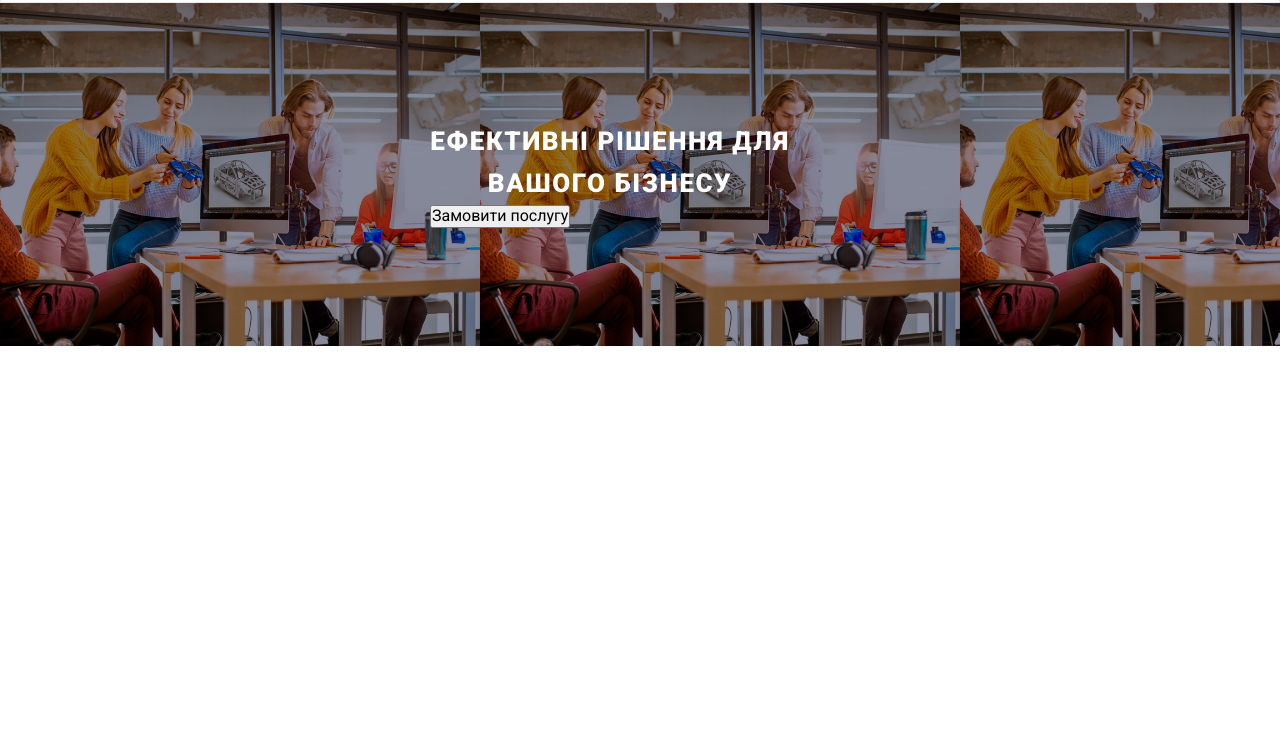
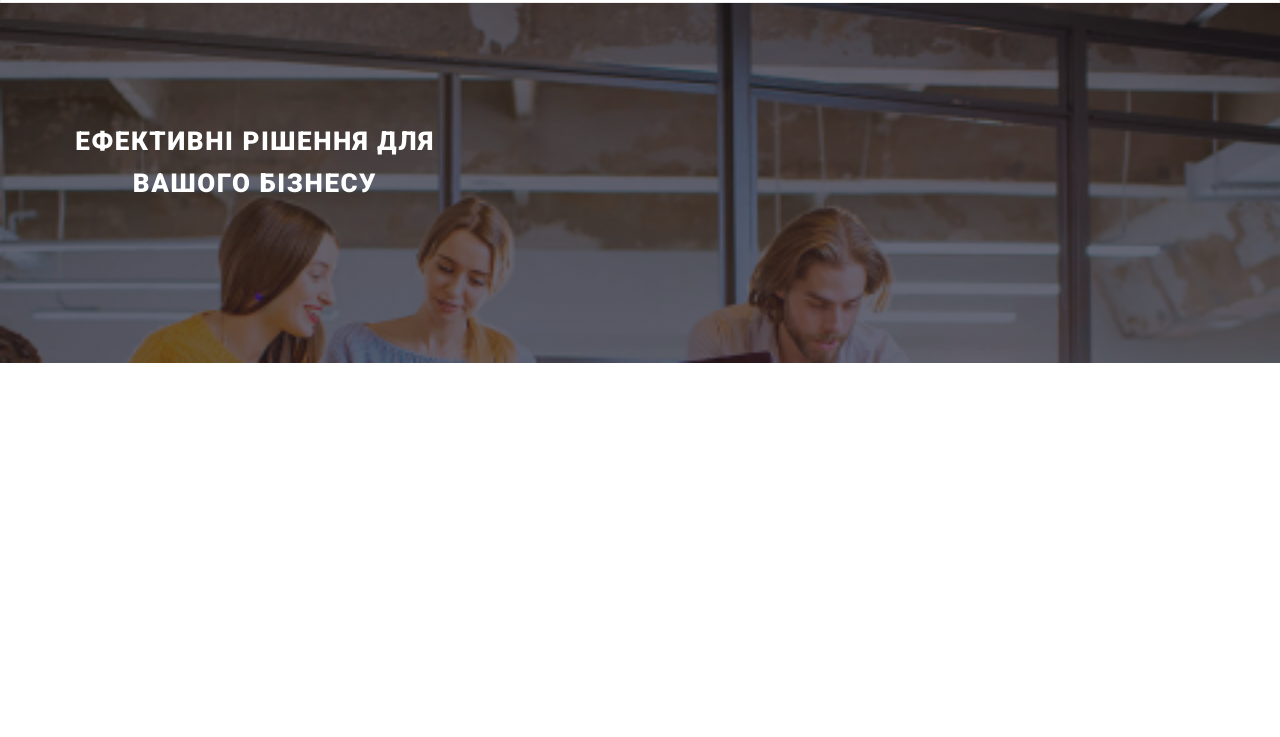
Before and after one commit to yuriiokhvatenko/webstudio-mobile-first, a plain HTML site: page index.html in a window 1280 px wide. Shown: the part 63-800 px from the top of the page. Drawn offline with nearby package versions, Linux system fonts and the light colour scheme.

Commit message:
fix hero

```diff
--- a/index.html
+++ b/index.html
@@ -37,12 +37,14 @@
       <div class="container"></div>
     </div>
 
+    <!-- Hero -->
     <section class="hero section">
       <div class="hero__container container">
         <h1 class="hero__tittle">Ефективні рішення для вашого бізнесу</h1>
-        <button type="button" class="hero__button button">Замовити послугу</button>
       </div>
     </section>
+
+
     <section class="features section">
       <div class="features__container container"></div>
     </section>
--- /dev/null
+++ b/sass/components/_button.scss
@@ -0,0 +1,6 @@
+.button {
+    width: 200px;
+    height: 50px;
+    background-color: $accentColor;
+    color: #fff;
+}
--- a/sass/generals/_container.scss
+++ b/sass/generals/_container.scss
@@ -1,6 +1,6 @@
 .container {
     font-family: "Roboto";
-    width: 450px;
+    min-width: 450px;
     margin: 0 auto;
     padding: 0 15px;
 }
--- a/sass/layouts/_hero.scss
+++ b/sass/layouts/_hero.scss
@@ -1,16 +1,25 @@
 .hero {
+    margin-left: auto;
+    margin-right: auto;
     padding: 118px 60px;
-    background-image: url(../img/hero/bg-sm.jpg);
+    background-image:linear-gradient(to right, rgba(47, 48, 58, 0.4), rgba(47, 48, 58, 0.4) ),  url(../img/hero/bg-sm.jpg);
+    background-size: cover;
+    background-repeat: no-repeat;
+    text-align: center;
+
+
+    &__container {
+        text-align: center;
+    }
+
 
     &__tittle {
+        margin-bottom: 40px;
         width: 360px;
-        text-align: center;
         @include fonts(900, 26px, 1.61, 0.06em);
         text-transform: uppercase;
         color: #fff;
+    }
 
-        //     text-transform: uppercase;
 
-        //     color: #FFFFFF;
-    }
 }
--- a/sass/main.scss
+++ b/sass/main.scss
@@ -10,6 +10,7 @@
 // Components
 
 @import './components/logo';
+@import './components/button';
 
 // Layouts
 @import './layouts/header';
```
Also changed, not shown: css/main.css, css/main.min.css, 2 other files.
